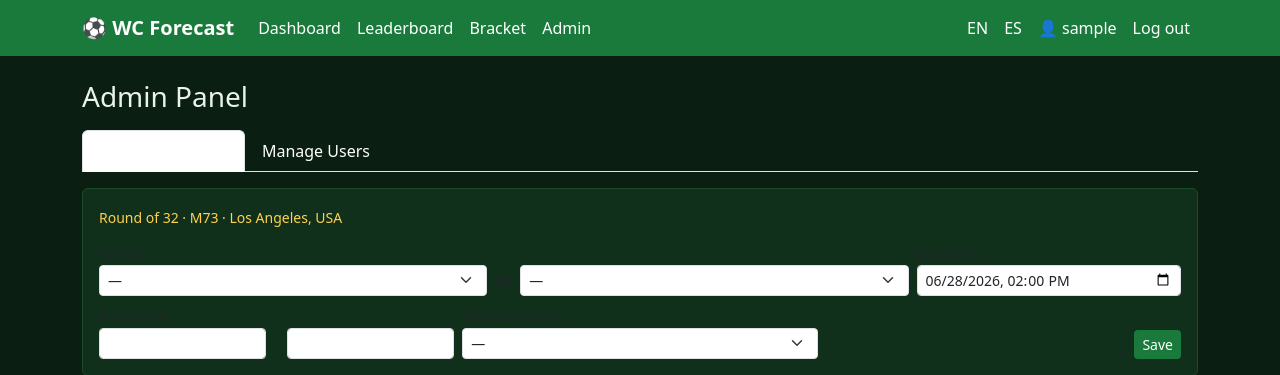
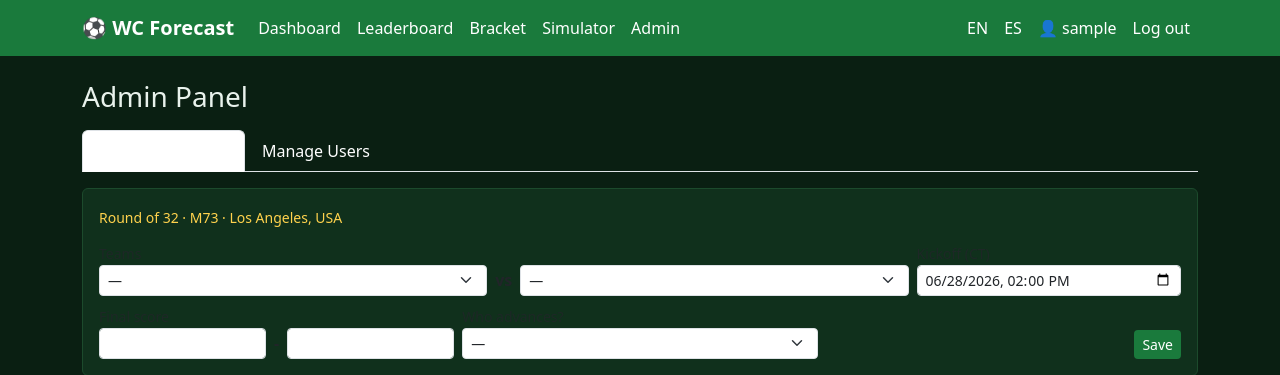
Before and after one commit to yurifleon/WC-forecast, a Flask app: page /admin in a window 1280 px wide. Shown: the top 375 px of the page. Run offline with Flask 3, Linux system fonts and the light colour scheme; the visitor is signed in with stand-in values (Sample User, id 1).

Commit message:
Simulator: add nav link
Co-Authored-By: Claude Opus 4.8 <noreply@anthropic.com>

```diff
--- a/templates/base.html
+++ b/templates/base.html
@@ -61,6 +61,7 @@
           <li class="nav-item"><a class="nav-link" href="{{ url_for('leaderboard') }}">{{ _("Leaderboard") }}</a></li>
           <li class="nav-item"><a class="nav-link" href="{{ url_for('bracket') }}">{{ _("Bracket") }}</a></li>
           {% if session.get('username') %}
+          <li class="nav-item"><a class="nav-link" href="{{ url_for('simulator') }}">{{ _("Simulator") }}</a></li>
           <li class="nav-item"><a class="nav-link" href="{{ url_for('admin') }}">{{ _("Admin") }}</a></li>
           {% endif %}
         </ul>
```
